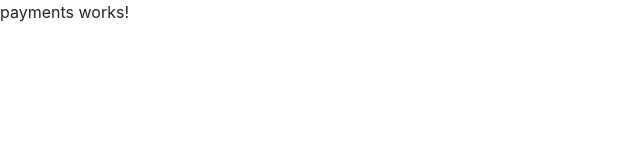
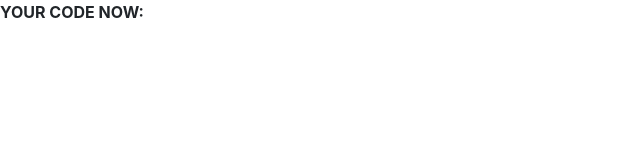
Before and after one commit to FelipeGN85/FEEx0821, an Angular app: page /payments in a window 1280 px wide. Shown: the top 160 px of the page, without its empty margins (0-640 px from the left). Built offline with nearby package versions, Linux system fonts and the light colour scheme.

Commit message:
Added live code generator display

```diff
--- a/src/app/payments/payments.component.html
+++ b/src/app/payments/payments.component.html
@@ -1 +1,3 @@
-<p>payments works!</p>
+<div class="container-code">
+    <p><strong>YOUR CODE NOW: </strong>{{code}}</p>
+</div>
--- a/src/app/payments/payments.component.ts
+++ b/src/app/payments/payments.component.ts
@@ -6,10 +6,14 @@ import { Component, OnInit } from '@angular/core';
   styleUrls: ['./payments.component.css']
 })
 export class PaymentsComponent implements OnInit {
-
+code: string = '';
   constructor() { }
 
   ngOnInit(): void {
+    setInterval(() => { this.getCode() }, 1 * 1000);
+  }
+  getCode() {
+    this.code = localStorage.getItem('code')?.toString() || '';
   }
 
 }
```
